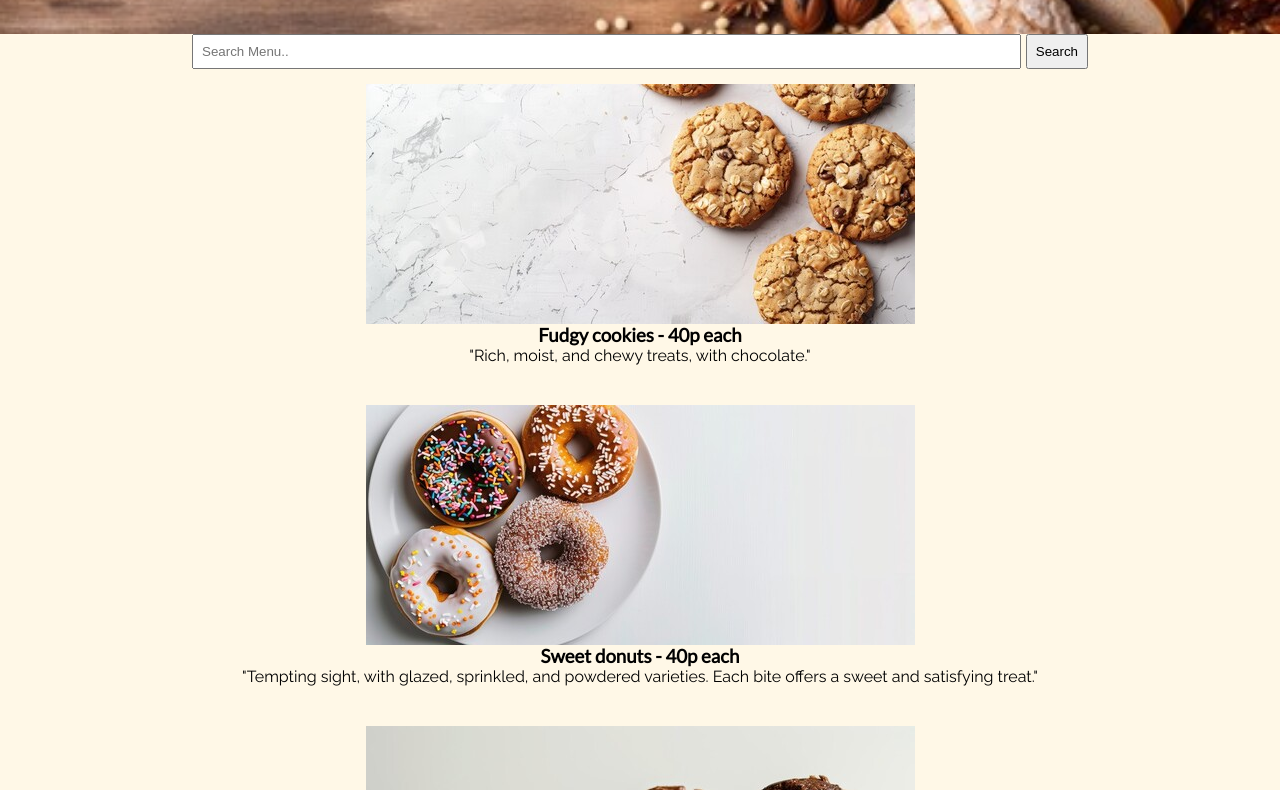
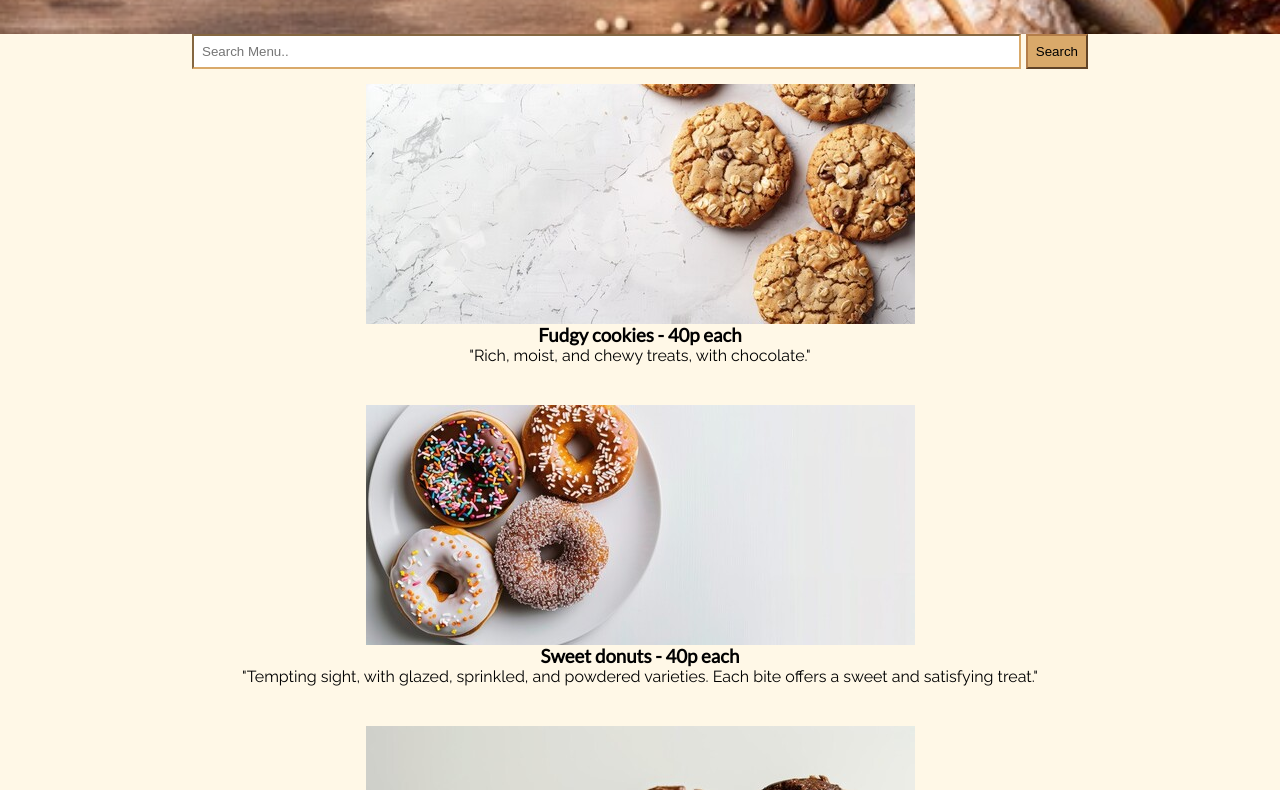
Before and after one commit to Akhwave/akhwave.github.io, a plain HTML site: page index.html in a window 1280 px wide. Shown: the part 110-900 px from the top of the page. Drawn offline with nearby package versions, Linux system fonts and the light colour scheme.

Commit message:
Update styles.css

```diff
--- a/styles.css
+++ b/styles.css
@@ -79,10 +79,14 @@ body > header {
     flex: 1;
     padding: 8px;
     margin-right: 5px;
+    background-color: white;
+    border-color: #d9a96a;
 }
 
 #search-bar button {
     padding: 8px;
+    background-color: #d9a96a;
+    border-color: #b47e4a;
 
 }
 
```
